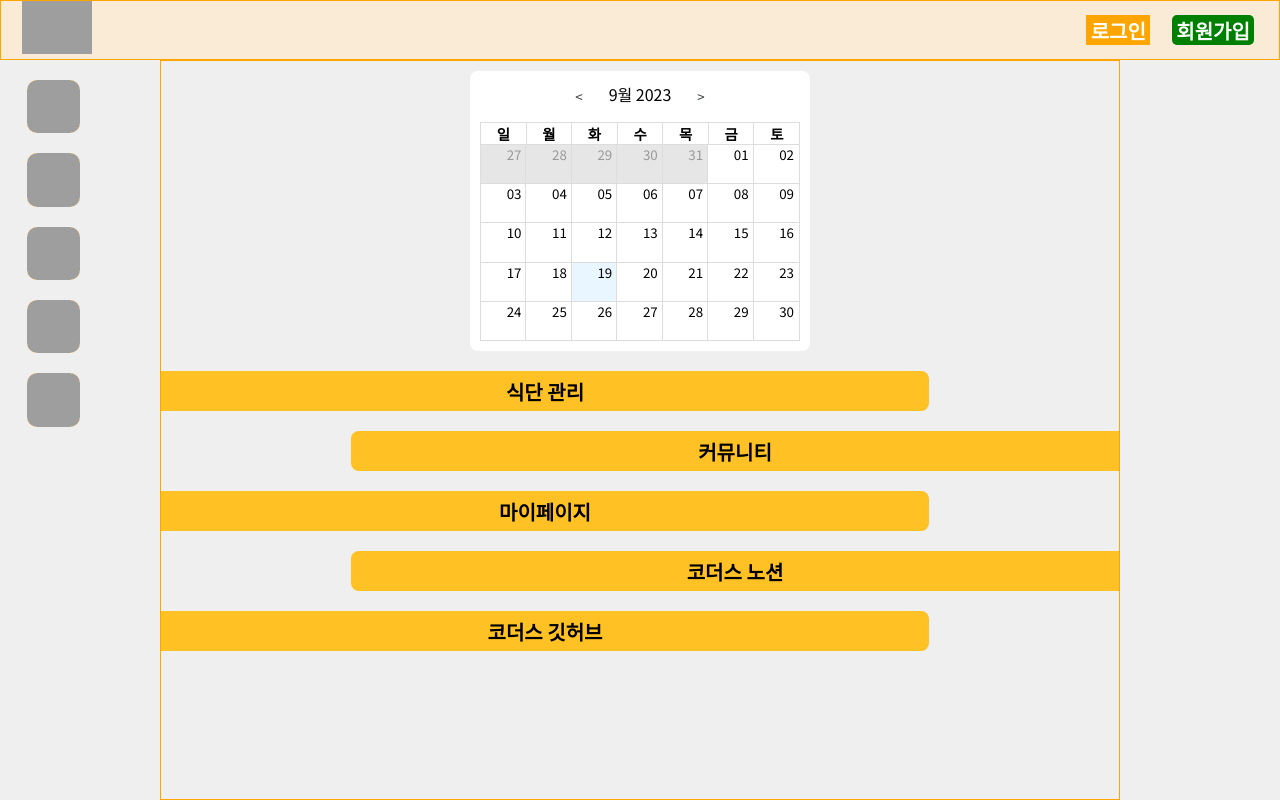
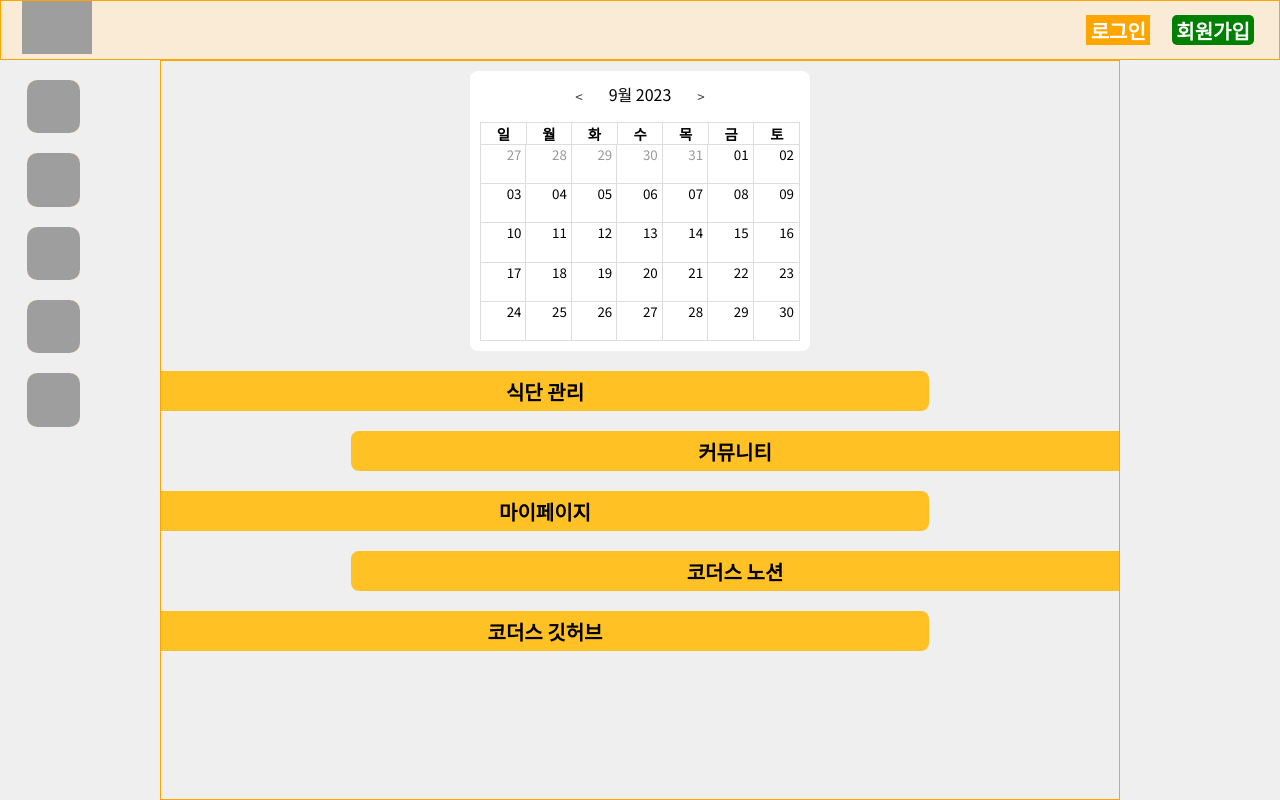
Before and after one commit to codestates-seb/seb45_main_002, a React (Create React App) app in the folder Client/: page / in a window 1280 px wide. Built offline with nearby package versions, Linux system fonts and the light colour scheme; no server answers; grey boxes are pictures that could not be loaded; a web font is replaced by a local one.

Commit message:
devFE-feat/etcFeat: 메인 캘린더 날짜 선택하여 식단 수정 페이지 진입 가능

```diff
--- a/Client/src/component/Calendar.jsx
+++ b/Client/src/component/Calendar.jsx
@@ -14,10 +14,10 @@ const StyleCalendar = styled.div`
   padding: 10px;
 `;
 
-const Calendar = () => {
+const Calendar = ({ nowDate, setNowDate }) => {
   return (
     <StyleCalendar>
-      <CustomCalendar />
+      <CustomCalendar nowDate={nowDate} setNowDate={setNowDate} />
     </StyleCalendar>
   );
 };
--- a/Client/src/component/Calendar/Calendar.jsx
+++ b/Client/src/component/Calendar/Calendar.jsx
@@ -1,5 +1,5 @@
 import { styled } from "styled-components";
-import React, { useState, useEffect } from "react";
+import React, { useState, useEffect, Children } from "react";
 import { Calendar, momentLocalizer } from "react-big-calendar";
 import moment from "moment";
 import Modal from "../../atom/GlobalModal";
@@ -89,7 +89,7 @@ const customToolbar = (toolbar) => {
   );
 };
 
-const CustomCalendar = () => {
+const CustomCalendar = ({ nowDate, setNowDate }) => {
   const [isModalOpen, setIsModalOpen] = useState(false);
   const [modalContent, setModalContent] = useState(null);
   const [modalHeader, setModalHeader] = useState(null);
@@ -144,14 +144,22 @@ const CustomCalendar = () => {
   }, []);
 
   const handleEventClick = (event) => {
+    console.log("handleEventClick");
     const startDate = new Date(event.start);
     startDate.setDate(startDate.getDate() + 1);
     const dateStr = startDate.toISOString().split("T")[0];
-
-    navigate(`pageswitch/diet/${dateStr}`);
+    setNowDate(dateStr);
   };
   // console.log(dateStr);
   // console.log(eventTitle);
+
+  const onSelectSlot = (event) => {
+    console.log("onSelectSlot");
+    const startDate = new Date(event.start);
+    startDate.setDate(startDate.getDate() + 1);
+    const dateStr = startDate.toISOString().split("T")[0];
+    setNowDate(dateStr);
+  };
 
   //
 
@@ -160,11 +168,26 @@ const CustomCalendar = () => {
   // const dailymealId = mealData?.dailymealId;
   // console.log(dailymealId);
 
+  const DateCellWrapper = (props, selected) => {
+    const { children, value } = props;
+    const isSelected =
+      new Date(value).valueOf() === new Date(selected).valueOf();
+
+    return React.cloneElement(Children.only(children), {
+      style: {
+        ...children.style,
+        backgroundColor: isSelected ? "#FFC123" : "#FFFFFF",
+      },
+    });
+  };
+
   return (
     <div>
       {/* <AnalizedDiet dailymealId={dailymealId} /> */}
       <Calendar
         // style={{ maxWidth: "768px", width: "90%", backgroundColor: "white" }}
+
+        selectable={true}
         views={["month"]}
         localizer={localizer}
         events={events}
@@ -172,10 +195,11 @@ const CustomCalendar = () => {
         // endAccessor="end"
         handleEventClick={handleEventClick}
         onSelectEvent={handleEventClick}
-        onSelectSlot={handleEventClick}
+        onSelectSlot={onSelectSlot}
         components={{
           event: ({ event }) => (event ? <CustomDot /> : null),
           toolbar: customToolbar,
+          dateCellWrapper: DateCellWrapper,
         }}
         eventPropGetter={(event, isSelected) => {
           const backgroundColor = "white";
--- a/Client/src/page/Home.jsx
+++ b/Client/src/page/Home.jsx
@@ -5,34 +5,41 @@ import { useState } from "react";
 import style from "../style/style";
 
 const HomeMenuContainer = styled.article`
-  &>*{
+  & > * {
     display: flex;
     align-items: center;
     justify-content: center;
-    width: ${style.layout.main.width*4/5}; height: ${style.layout.header.height*2/3};
+    width: ${(style.layout.main.width * 4) / 5};
+    height: ${(style.layout.header.height * 2) / 3};
     margin-bottom: ${style.layout.wideMargin.height};
     background-color: #ffc123;
-    font-size: ${style.layout.header.height*1/3};
+    font-size: ${(style.layout.header.height * 1) / 3};
     font-weight: 800;
   }
-  &>:nth-child(odd){
+  & > :nth-child(odd) {
     border-radius: 0 8px 8px 0;
   }
-  &>:nth-child(even){
-    margin-left: auto; margin-right: 0;
+  & > :nth-child(even) {
+    margin-left: auto;
+    margin-right: 0;
     border-radius: 8px 0 0 8px;
   }
 `;
 
 function Home({ setPage }) {
-  const [nowDate, setNowDate] = useState("날짜");
+  const [nowDate, setNowDate] = useState("");
 
   return (
     <>
-      <Calendar />
+      <Calendar nowDate={nowDate} setNowDate={setNowDate} />
       <HomeMenuContainer>
-        <Link to="/pageswitch" onClick={() => setPage("diet")}>
-          식단 관리
+        <Link
+          to="/pageswitch"
+          onClick={() => {
+            setPage(nowDate ? `diet/${nowDate}` : "diet");
+          }}
+        >
+          식단 관리 {nowDate ? `: ${nowDate}` : null}
         </Link>
         <Link to="/pageswitch" onClick={() => setPage("community")}>
           커뮤니티
```
